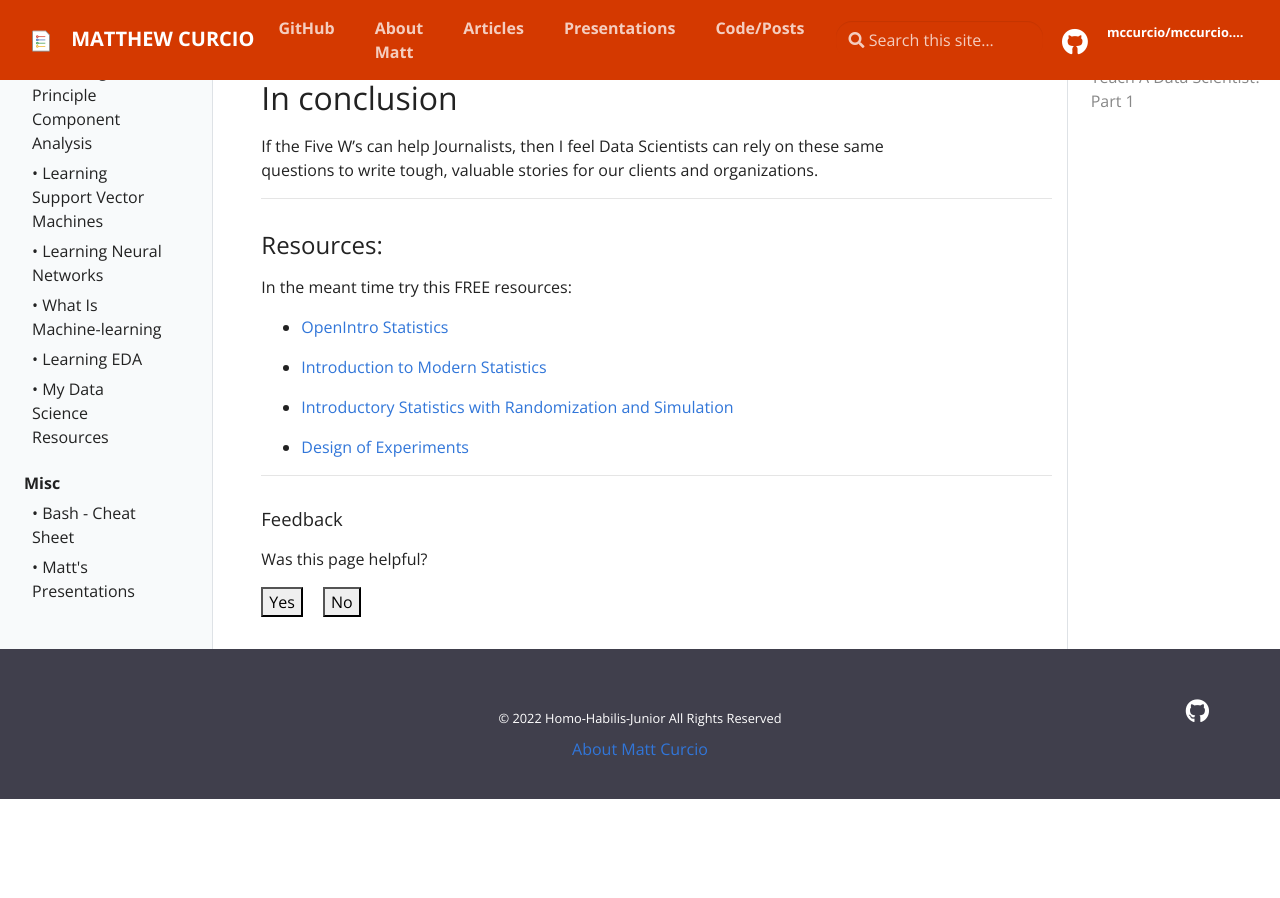
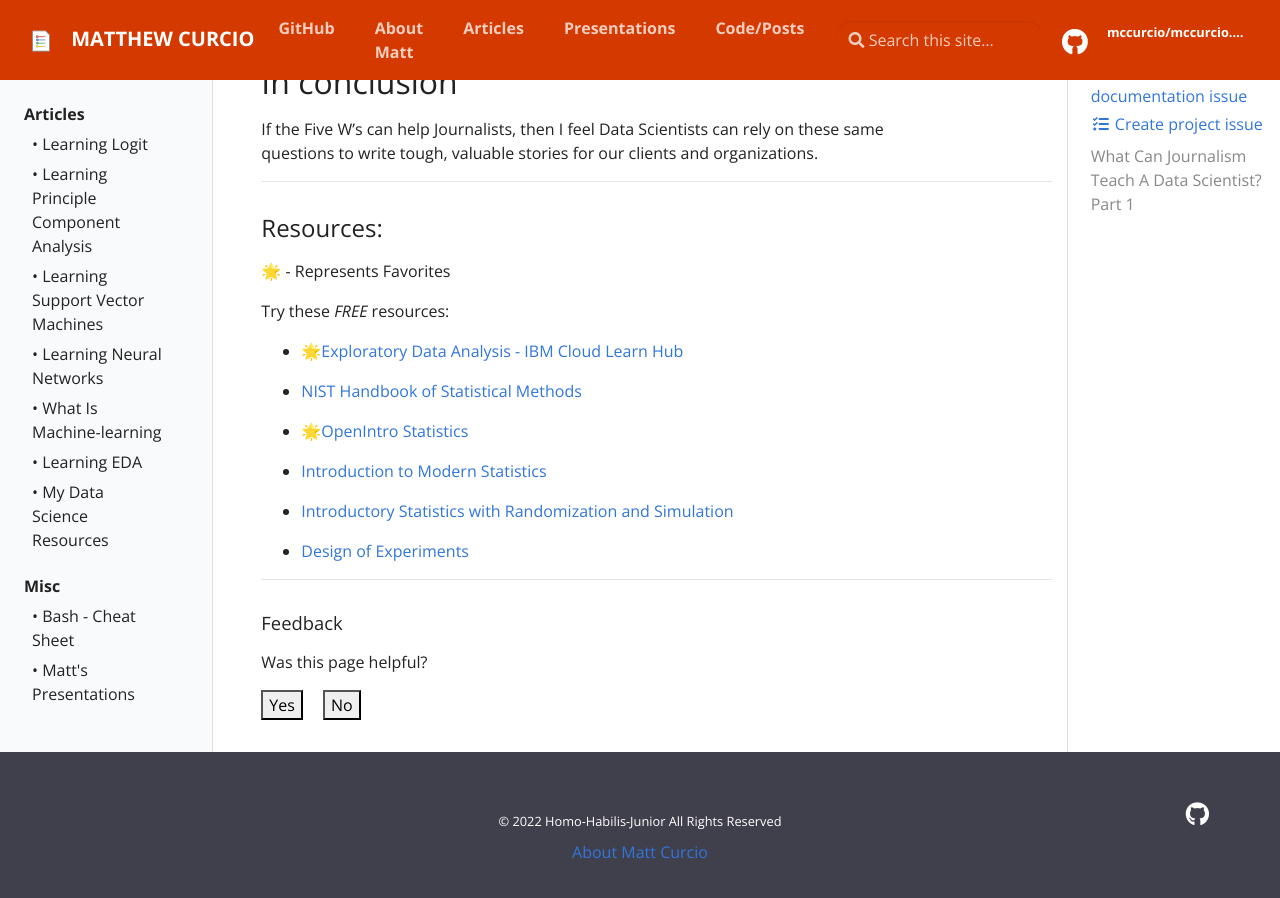
Before and after one commit to mccurcio/mccurcio.github.io, a Jekyll site: the page built from _posts/data_science/2022-07-06-journalism-ds.md, in a window 1280 px wide and 900 px high, scrolled down 5139 px. Built offline with Jekyll 4.4.1, drawn with Linux system fonts in a browser that asks for light colours; our own code applies the rules of GitHub Pages for plain Markdown files; before the commit the page ends 5938 px from its top, so only the background shows below that; some of the changed text lies outside the part shown.

Commit message:
Added to journalism-ds

```diff
--- a/_posts/data_science/2022-07-06-journalism-ds.md
+++ b/_posts/data_science/2022-07-06-journalism-ds.md
@@ -15,8 +15,8 @@
 
 To start, several questions were:
 
-- Why is Exploratory Data Analysis (EDA) so important?
-- What should I be looking for?
+- Why is [Exploratory Data Analysis (EDA)](https://www.ibm.com/cloud/learn/exploratory-data-analysis) so important?
+- [What should I be looking for?](https://www.ibm.com/cloud/learn/exploratory-data-analysis#toc-ibm-and-ex-cS-WKOfm)
 
 As I looked for commonalities between the two professions, the 5 W's of journalism popped into mind. Remember them?
 
@@ -40,7 +40,7 @@
 
 ## The Scientific Method
 
-<img src="\assets\img\scientific-method.png" alt="6 steps of the scientific method" width="790" height="400">
+<img src="\assets\img\scientific-method.png" alt="6 steps of the scientific method" width="600" height="300">
 
 *Do journalists use something analogous?*
 
@@ -166,9 +166,16 @@
 
 ### Resources:
 
-In the meant time try this FREE resources:
 
-- [OpenIntro Statistics](https://leanpub.com/os)
+&#127775; - Represents Favorites
+
+Try these *FREE* resources:
+
+- &#127775;[Exploratory Data Analysis - IBM Cloud Learn Hub](https://www.ibm.com/cloud/learn/data-science)
+
+- [NIST Handbook of Statistical Methods](https://www.itl.nist.gov/div898/handbook/eda/section1/eda11.htm)
+
+- &#127775;[OpenIntro Statistics](https://leanpub.com/os)
 
 - [Introduction to Modern Statistics](https://leanpub.com/imstat)
 
```
